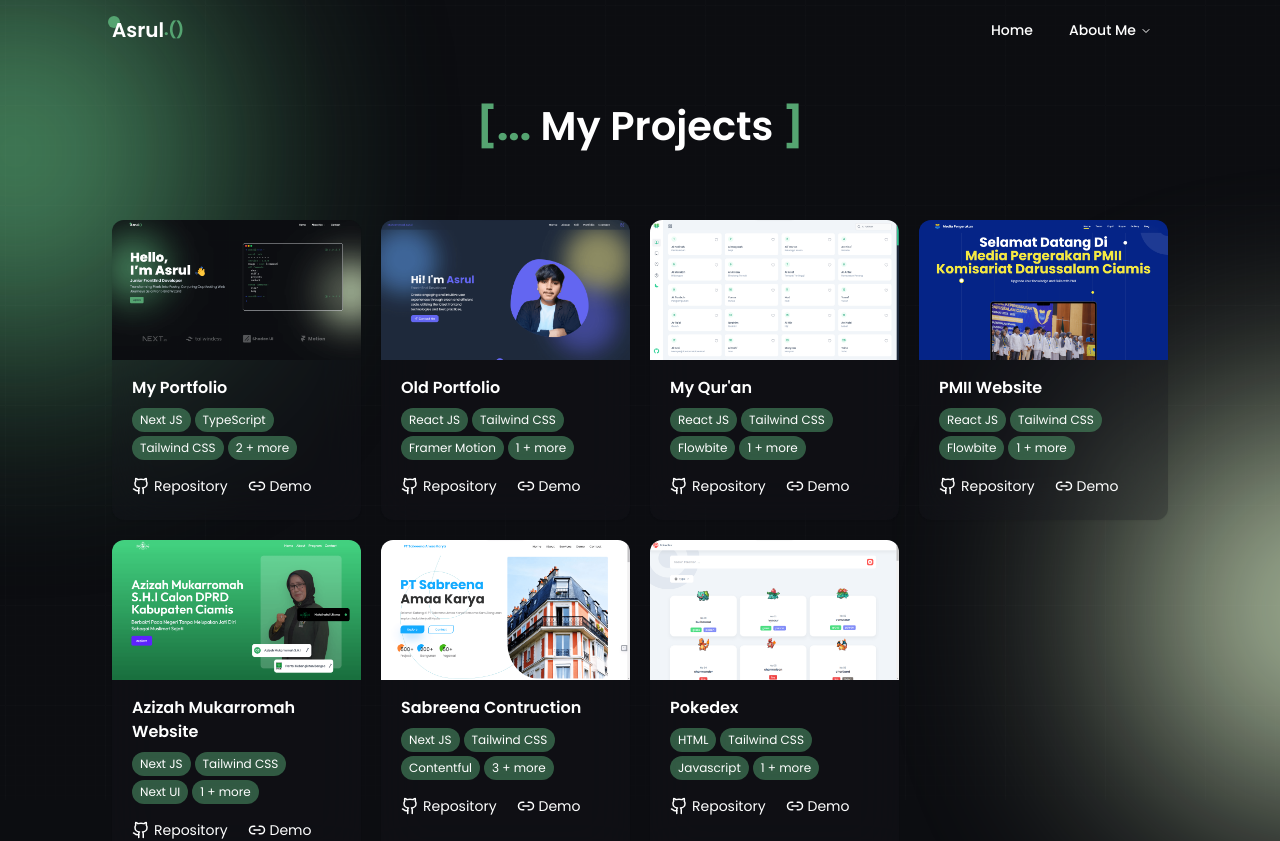
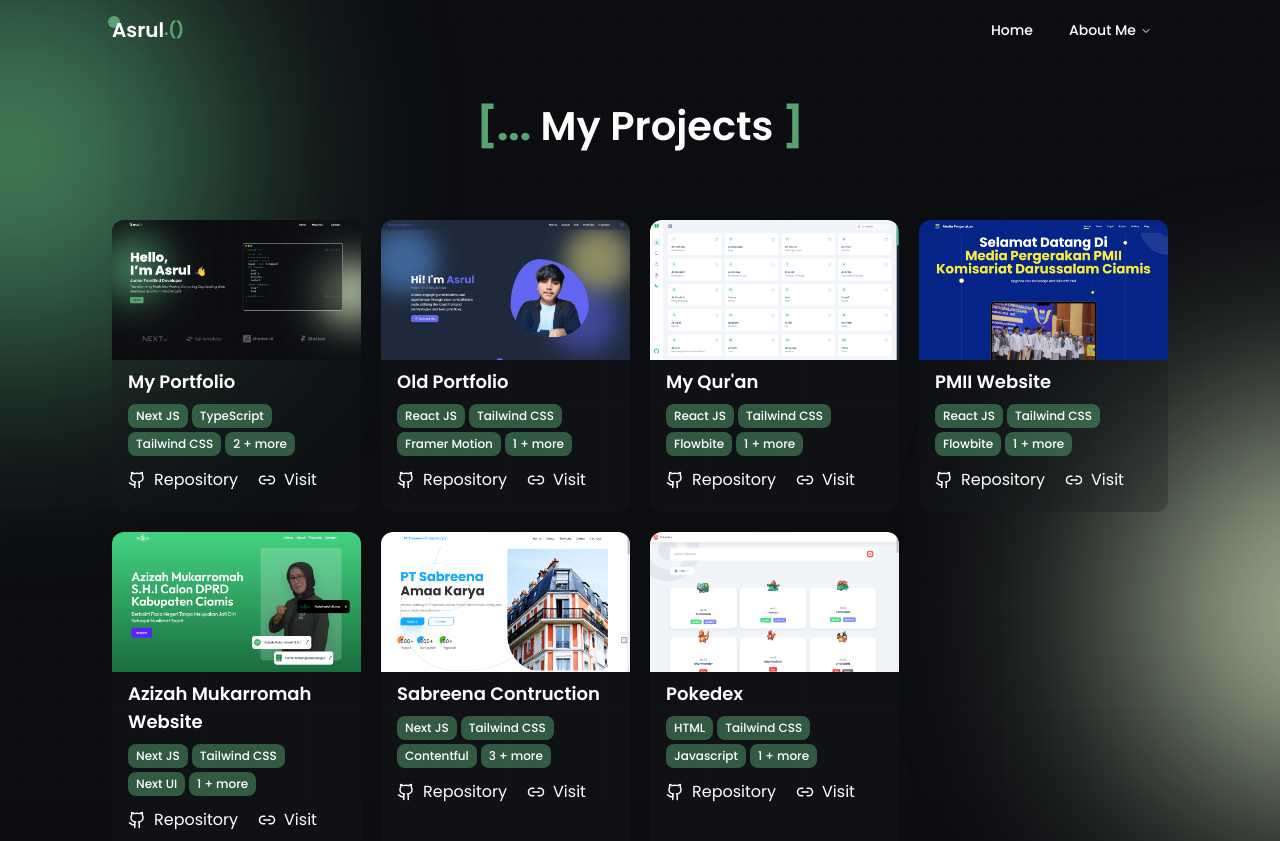
Before and after one commit to Lviathannn/next-portfolio, a Next.js app: page /projects in a window 1280 px wide. Shown: the top 841 px of the page. Built offline with nearby package versions, Linux system fonts and the light colour scheme.

Commit message:
Optimize : optimize projects pages using dynamic import

```diff
--- /dev/null
+++ b/app/api/route.ts
@@ -0,0 +1,70 @@
+import { ProjectType } from "@/types/type";
+
+export const projects: ProjectType = [
+  {
+    title: "My Portfolio",
+    image: "portfolio.png",
+    tags: [
+      "Next JS",
+      "TypeScript",
+      "Tailwind CSS",
+      "Shadcn UI",
+      "Framer Motion",
+    ],
+    gitHub: "https://github.com/Lviathannn/next-portfolio",
+    demo: "https://asrul.tech",
+  },
+  {
+    title: "Old Portfolio",
+    image: "old-portfolio.png",
+    tags: ["React JS", "Tailwind CSS", "Framer Motion", "Vite"],
+    gitHub: "https://github.com/Lviathannn/my-portfolio",
+    demo: "https://muhammadasrul-v1.vercel.app",
+  },
+  {
+    title: "My Qur'an",
+    image: "my-quran.png",
+    tags: ["React JS", "Tailwind CSS", "Flowbite", "Vite"],
+    gitHub: "https://github.com/Lviathannn/my-quran",
+    demo: "https://my-alquran-id.vercel.app/",
+  },
+  {
+    title: "PMII Website",
+    image: "pmii.png",
+    tags: ["React JS", "Tailwind CSS", "Flowbite", "Vite"],
+    gitHub: "https://github.com/Lviathannn/pmii-website",
+    demo: "https://www.mediapergerakandarussalamciamis.or.id/",
+  },
+  {
+    title: "Azizah Mukarromah Website",
+    image: "web-caleg.png",
+    tags: ["Next JS", "Tailwind CSS", "Next UI", "Framer Motion"],
+    gitHub: "https://github.com/Lviathannn/pmii-website",
+    demo: "https://www.mediapergerakandarussalamciamis.or.id/",
+  },
+  {
+    title: "Sabreena Contruction",
+    image: "sabreena-construction.png",
+    tags: [
+      "Next JS",
+      "Tailwind CSS",
+      "Contentful",
+      "Flowbite",
+      "typescript",
+      "Framer Motion",
+    ],
+    gitHub: "https://github.com/Lviathannn/sabreena-landingpages",
+    demo: "https://sabreena-landingpages.vercel.app/",
+  },
+  {
+    title: "Pokedex",
+    image: "pokedex.png",
+    tags: ["HTML", "Tailwind CSS", "Javascript", "Pokemon API"],
+    gitHub: "https://github.com/Lviathannn/pokedex",
+    demo: "https://lviathannn.github.io/pokedex/",
+  },
+];
+
+export async function GET() {
+  return Response.json({ message: "success", data: projects, status: 200 });
+}
--- a/app/projects/page.tsx
+++ b/app/projects/page.tsx
@@ -1,7 +1,6 @@
-import ProjectCard from "@/components/projects/ProjectCard";
+import ProjectsList from "@/components/projects/ProjectsList";
 import Blob from "@/components/ui/Blob";
 import SectionTitle from "@/components/ui/SectionTitle";
-import { projects } from "@/lib/dummy";
 
 type Props = {};
 
@@ -14,18 +13,7 @@
           title="My Projects"
           tagStyle="text-secondary font-bold"
         />
-        <div className="grid w-full grid-cols-1 gap-8 sm:grid-cols-2 sm:gap-5 lg:grid-cols-3 xl:grid-cols-4">
-          {projects.map((project, index) => (
-            <ProjectCard
-              title={project.title}
-              image={project.image}
-              tags={project.tags}
-              github={project.gitHub}
-              demo={project.demo}
-              key={index}
-            />
-          ))}
-        </div>
+        <ProjectsList />
         <Blob className="fixed -left-20 -top-10 h-64 w-64 bg-secondary blur-[90px] lg:-left-44 lg:h-96 lg:w-96 lg:blur-[120px]" />
         <Blob className="fixed -right-20 bottom-0 h-64 w-64 bg-accent_1 blur-[90px] delay-1000 lg:-right-60 lg:h-96 lg:w-96 lg:blur-[120px]" />
       </section>
--- a/components/navigation/Navbar.tsx
+++ b/components/navigation/Navbar.tsx
@@ -7,7 +7,6 @@
 import { menuItems } from "@/lib/dummy";
 import { NavMenu } from "./NavMenu";
 import { usePathname } from "next/navigation";
-import { Button } from "../ui/button";
 
 type Props = {};
 
--- a/components/projects/ProjectCard.tsx
+++ b/components/projects/ProjectCard.tsx
@@ -1,71 +1,41 @@
+import { projectCardProps } from "@/types/type";
+import { GithubIcon, Link2 } from "lucide-react";
 import Image from "next/image";
-import { Badge } from "../ui/badge";
-import { Github, Link2 } from "lucide-react";
-import Link from "next/link";
-import { projectCardProps } from "@/types/type";
-import { Card, CardContent, CardHeader } from "../ui/card";
 
 export default function ProjectCard({
   title,
   image,
-  tags,
   github,
-  demo,
+  visit,
+  children,
 }: projectCardProps) {
   return (
-    <Card className="flex w-full flex-col gap-4 overflow-hidden rounded-xl border-none !bg-dark/25 !pb-0 backdrop-blur-xl">
-      <CardHeader className="relative aspect-video w-full">
-        <Image
-          src={`/projects/${image}`}
-          alt="Project 1"
-          fill={true}
-          className="object-cover"
-        />
-      </CardHeader>
-      <CardContent className="flex flex-col  gap-2 px-5 text-white">
-        <h2 className="font-semibold">{title}</h2>
-        <div className="flex flex-wrap gap-1">
-          {tags.map((tag, index) => {
-            if (index <= 2) {
-              return (
-                <div
-                  className="rounded-xl bg-secondary/50 px-2 py-1 text-xs font-normal backdrop-blur-sm"
-                  key={tag}
-                >
-                  {tag}
-                </div>
-              );
-            } else if (index == 3 && tags.length > 3) {
-              return (
-                <div
-                  className="rounded-xl bg-secondary/50 px-2 py-1 text-xs font-normal backdrop-blur-sm"
-                  key={tag}
-                >
-                  {tags.length - 3} + more
-                </div>
-              );
-            }
-          })}
-        </div>
-        <div className="flex gap-5">
-          <Link
+    <div className="flex w-full flex-col overflow-hidden rounded-xl bg-dark/30 pb-3">
+      <div className="relative aspect-video w-full">
+        <Image src={`/projects/${image}`} fill alt={`${title}`} />
+      </div>
+      <div className="px-4 py-2 text-white">
+        <p className="text-lg font-semibold">{title}</p>
+        <div className="my-2 flex flex-wrap gap-1">{children}</div>
+        <div className="mt-3 flex gap-5">
+          <a
             href={github}
             target="_blank"
-            className="mt-2 flex items-center gap-1 text-sm text-white hover:text-secondary"
+            className="flex items-center gap-2 hover:text-secondary"
           >
-            <Github size={18} />
+            <GithubIcon size={18} />
             Repository
-          </Link>
-          <Link
-            href={demo}
+          </a>
+          <a
+            href={visit}
             target="_blank"
-            className="mt-2 flex items-center gap-1 text-sm text-white hover:text-secondary"
+            className="flex items-center gap-2 hover:text-secondary"
           >
             <Link2 size={18} />
-            Demo
-          </Link>
+            Visit
+          </a>
         </div>
-      </CardContent>
-    </Card>
+      </div>
+    </div>
   );
 }
--- /dev/null
+++ b/components/projects/ProjectSkeleton.tsx
@@ -0,0 +1,19 @@
+import { Skeleton } from "../ui/skeleton";
+
+export default function ProjectSkeleton() {
+  return (
+    <div className="flex w-full flex-col overflow-hidden rounded-xl bg-dark/30 pb-3">
+      <Skeleton className="aspect-video w-full !bg-dark" />
+      <div className="px-4 py-2 ">
+        <Skeleton className="h-5 w-32 !bg-dark" />
+        <div className="my-2">
+          <Skeleton className="h-5 w-full !bg-dark" />
+        </div>
+        <div className="flex gap-2">
+          <Skeleton className="h-5 w-24 !bg-dark" />
+          <Skeleton className="h-5 w-24 !bg-dark" />
+        </div>
+      </div>
+    </div>
+  );
+}
--- /dev/null
+++ b/components/projects/ProjectsList.tsx
@@ -0,0 +1,52 @@
+import React from "react";
+import dynamic from "next/dynamic";
+import { projects } from "@/lib/dummy";
+import ProjectSkeleton from "./ProjectSkeleton";
+const DynamicProjectCard = dynamic(() => import("./ProjectCard"), {
+  loading: () => <ProjectSkeleton />,
+});
+
+type Props = {};
+
+export default async function ProjectsList({}: Props) {
+  const res = await fetch("http://localhost:3000/api", {
+    cache: "force-cache",
+  });
+  const data = await res.json();
+  return (
+    <div className="grid w-full grid-cols-1 gap-8 sm:grid-cols-2 sm:gap-5 lg:grid-cols-3 xl:grid-cols-4">
+      {projects?.map((project: any) => (
+        <DynamicProjectCard
+          title={project.title}
+          image={project.image}
+          tags={project.tags}
+          github={project.gitHub}
+          visit={project.demo}
+          key={project.title}
+        >
+          {project.tags.map((tag: string, index: number) => {
+            if (index <= 2) {
+              return (
+                <span
+                  key={tag}
+                  className="rounded-lg bg-secondary/50 px-2 py-1 text-xs font-medium text-white"
+                >
+                  {tag}
+                </span>
+              );
+            } else if (index === 3) {
+              return (
+                <span
+                  key={tag}
+                  className="rounded-lg bg-secondary/50 px-2 py-1 text-xs font-medium text-white"
+                >
+                  {project.tags.length - 3} + more
+                </span>
+              );
+            }
+          })}
+        </DynamicProjectCard>
+      ))}
+    </div>
+  );
+}
--- /dev/null
+++ b/components/ui/skeleton.tsx
@@ -0,0 +1,15 @@
+import { cn } from "@/lib/utils"
+
+function Skeleton({
+  className,
+  ...props
+}: React.HTMLAttributes<HTMLDivElement>) {
+  return (
+    <div
+      className={cn("animate-pulse rounded-md bg-slate-100 dark:bg-slate-800", className)}
+      {...props}
+    />
+  )
+}
+
+export { Skeleton }
--- a/package.json
+++ b/package.json
@@ -15,7 +15,7 @@
     "class-variance-authority": "^0.7.0",
     "clsx": "^2.0.0",
     "lucide-react": "^0.294.0",
-    "next": "^14.0.4",
+    "next": "^13.5.6",
     "react": "^18.2.0",
     "react-dom": "^18.2.0",
     "sharp": "^0.33.0",
```
Also changed, not shown: types/type.ts (+4 -3 lines), 1 other file (tests, documents, lock files or other folders).
